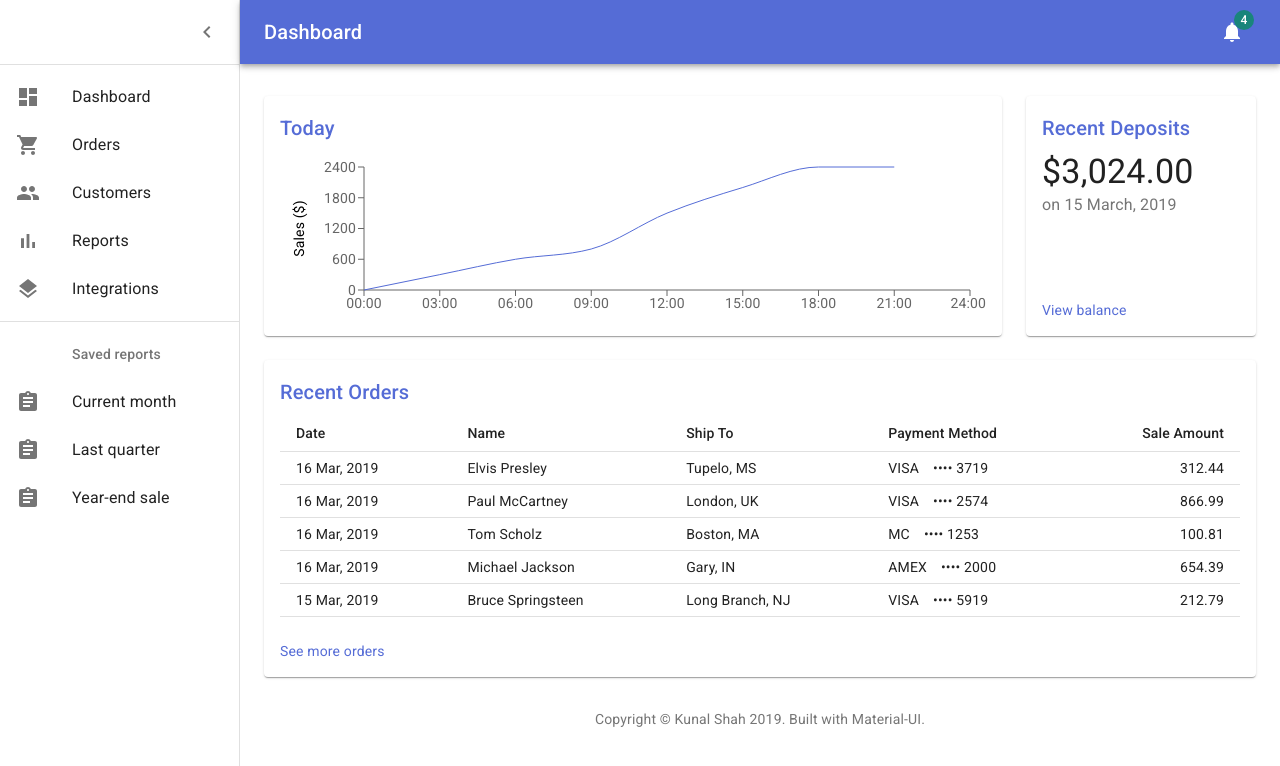
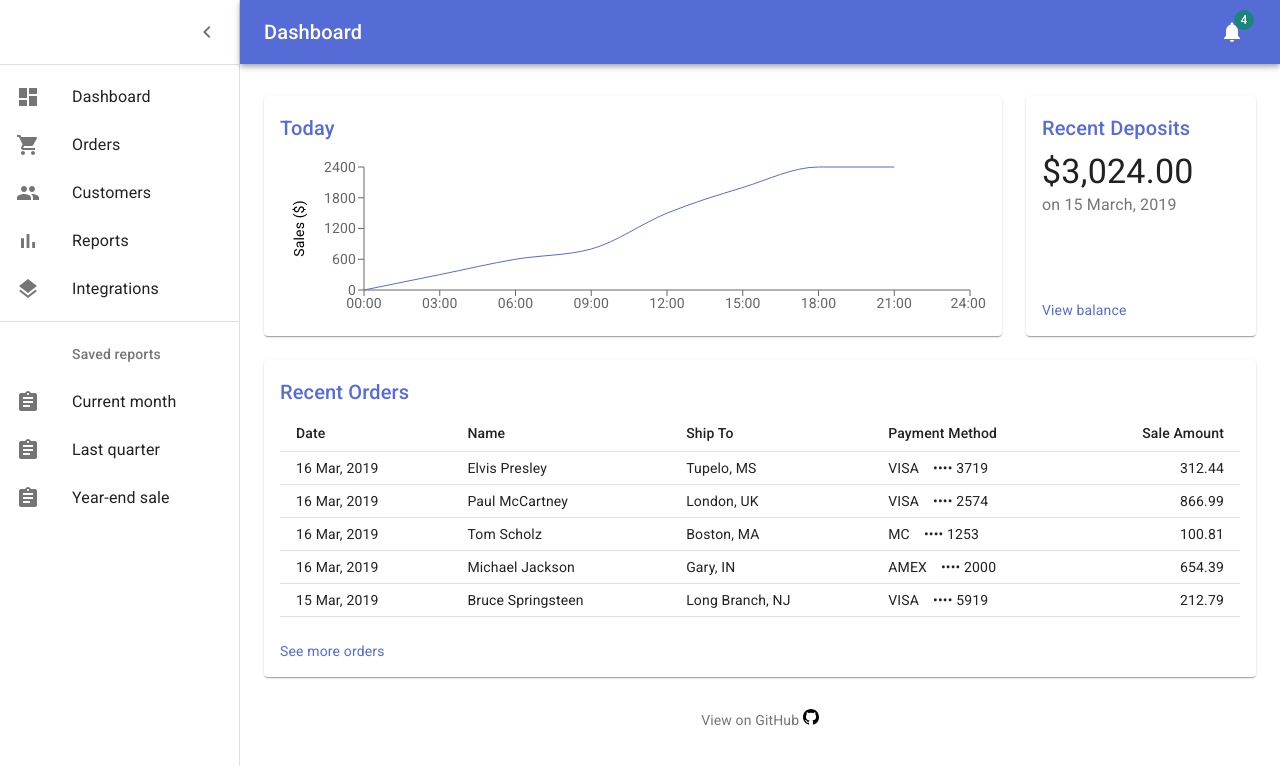
Before and after one commit to kunalgorithm/graphql-fullstack, a Next.js app: page /dashboard in a window 1280 px wide. Shown: the top 766 px of the page. Built offline with nearby package versions, Linux system fonts and the light colour scheme.

Commit message:
clean up Link composition

```diff
--- a/components/dashboard/Dashboard.tsx
+++ b/components/dashboard/Dashboard.tsx
@@ -23,17 +23,25 @@
 import Orders from "./Orders";
 import theme from "../theme";
 
-function Copyright() {
+export function Copyright() {
   return (
     <Typography variant="body2" color="textSecondary" align="center">
-      {"Copyright © "}
-      <Link color="inherit" href="https://material-ui.com/">
-        Kunal Shah
-      </Link>{" "}
-      {new Date().getFullYear()}
-      {". Built with "}
-      <Link color="inherit" href="https://material-ui.com/">
-        Material-UI.
+      <Link
+        color="inherit"
+        target="_blank"
+        href="https://github.com/kunalgorithm/graphql-fullstack">
+        <span>View on GitHub </span>
+        <svg
+          version="1.1"
+          width="16"
+          height="16"
+          viewBox="0 0 16 16"
+          className="octicon octicon-mark-github"
+          aria-hidden="true">
+          <path
+            fillRule="evenodd"
+            d="M8 0C3.58 0 0 3.58 0 8c0 3.54 2.29 6.53 5.47 7.59.4.07.55-.17.55-.38 0-.19-.01-.82-.01-1.49-2.01.37-2.53-.49-2.69-.94-.09-.23-.48-.94-.82-1.13-.28-.15-.68-.52-.01-.53.63-.01 1.08.58 1.23.82.72 1.21 1.87.87 2.33.66.07-.52.28-.87.51-1.07-1.78-.2-3.64-.89-3.64-3.95 0-.87.31-1.59.82-2.15-.08-.2-.36-1.02.08-2.12 0 0 .67-.21 2.2.82.64-.18 1.32-.27 2-.27.68 0 1.36.09 2 .27 1.53-1.04 2.2-.82 2.2-.82.44 1.1.16 1.92.08 2.12.51.56.82 1.27.82 2.15 0 3.07-1.87 3.75-3.65 3.95.29.25.54.73.54 1.48 0 1.07-.01 1.93-.01 2.2 0 .21.15.46.55.38A8.013 8.013 0 0 0 16 8c0-4.42-3.58-8-8-8z"></path>
+        </svg>
       </Link>
     </Typography>
   );
```
Also changed, not shown: components/Link.js (deleted, +0 -75 lines), pages/_document.js (+4 -4 lines), pages/index.tsx (renamed from pages/index.js, +16 -7 lines).
